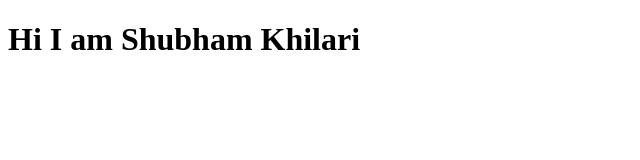
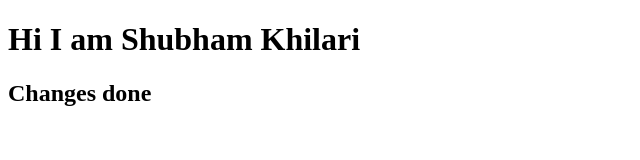
Before and after one commit to Shubham241097/Git-Practice, a plain HTML site: page Index.html in a window 1280 px wide. Shown: the whole page, without its empty margins (0-640 px from the left). Drawn offline with Linux system fonts and the light colour scheme.

Commit message:
commit by shubham

```diff
--- a/Index.html
+++ b/Index.html
@@ -8,5 +8,6 @@
   </head>
   <body>
     <h1>Hi I am Shubham Khilari</h1>
+    <h2>Changes done</h2>
   </body>
 </html>
```
